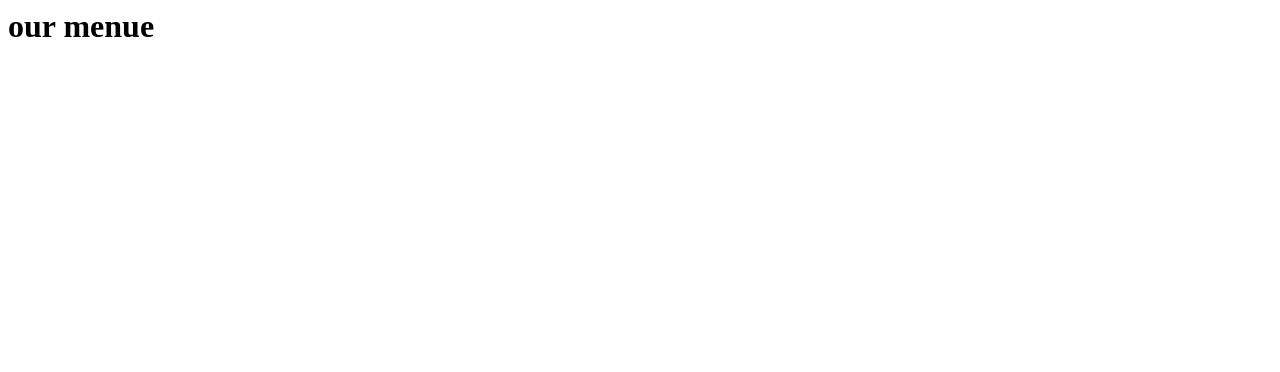
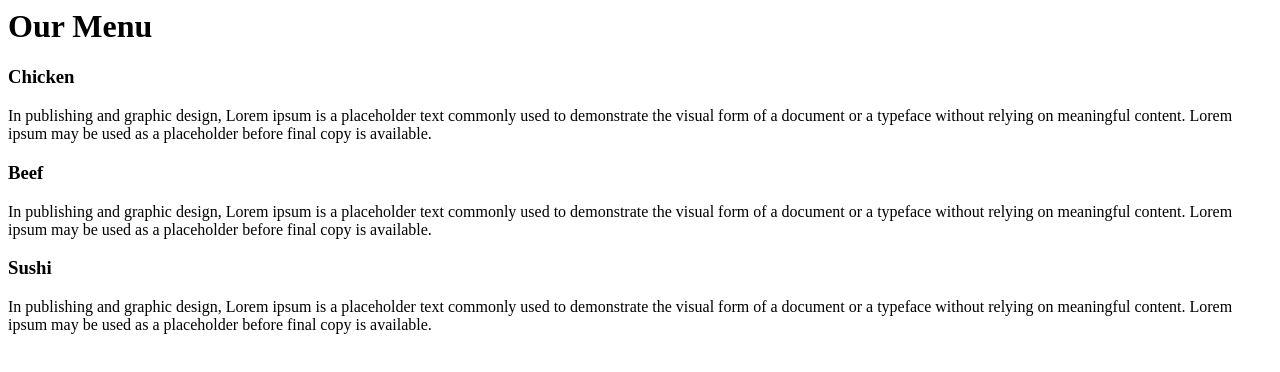
Before and after one commit to M-ZAIN20/coursera-test, a plain HTML site: page module-solotuin2/index.html in a window 1280 px wide. Drawn offline with Linux system fonts and the light colour scheme.

Commit message:
Update index.html

```diff
--- a/module-solotuin2/index.html
+++ b/module-solotuin2/index.html
@@ -1,8 +1,12 @@
 <html>
 <head>
 
+<link rel="stylesheet" href="style.css" />
 </head>
   <body>
-    <h1>our menue</h1>
+    <h1>Our Menu</h1>
+	<div><p><h3>Chicken</h3>In publishing and graphic design, Lorem ipsum is a placeholder text commonly used to demonstrate the visual form of a document or a typeface without relying on meaningful content. Lorem ipsum may be used as a placeholder before final copy is available.</p></div>
+ <div><p><h3 id ="div2">Beef</h3>In publishing and graphic design, Lorem ipsum is a placeholder text commonly used to demonstrate the visual form of a document or a typeface without relying on meaningful content. Lorem ipsum may be used as a placeholder before final copy is available.</p></div>
+ <div><p><h3 id = "div3">Sushi</h3>In publishing and graphic design, Lorem ipsum is a placeholder text commonly used to demonstrate the visual form of a document or a typeface without relying on meaningful content. Lorem ipsum may be used as a placeholder before final copy is available.</p></div>
   </body>
 </html>
```
